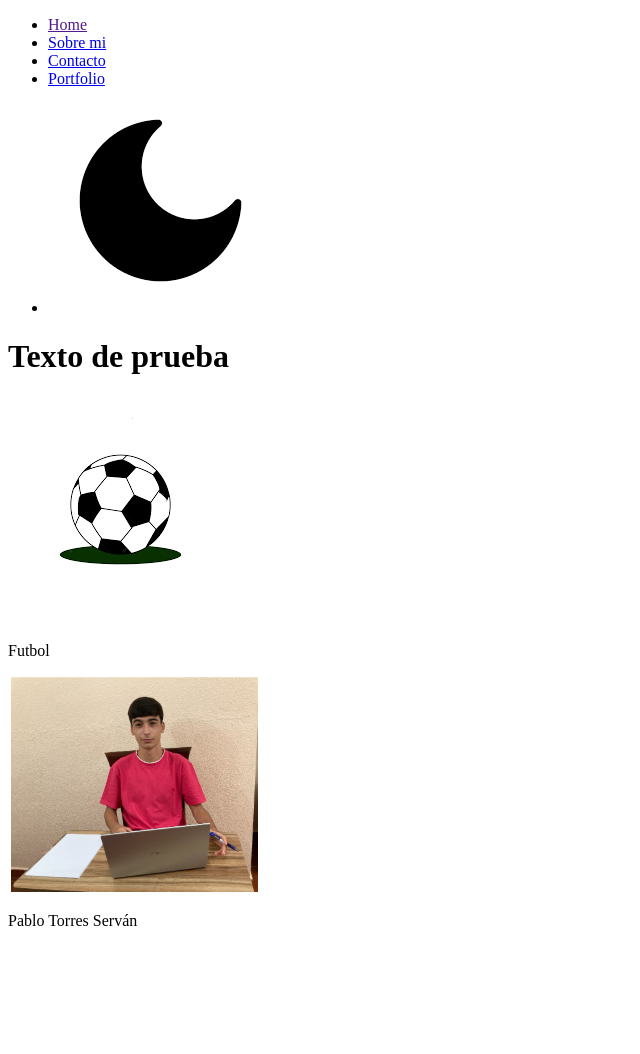
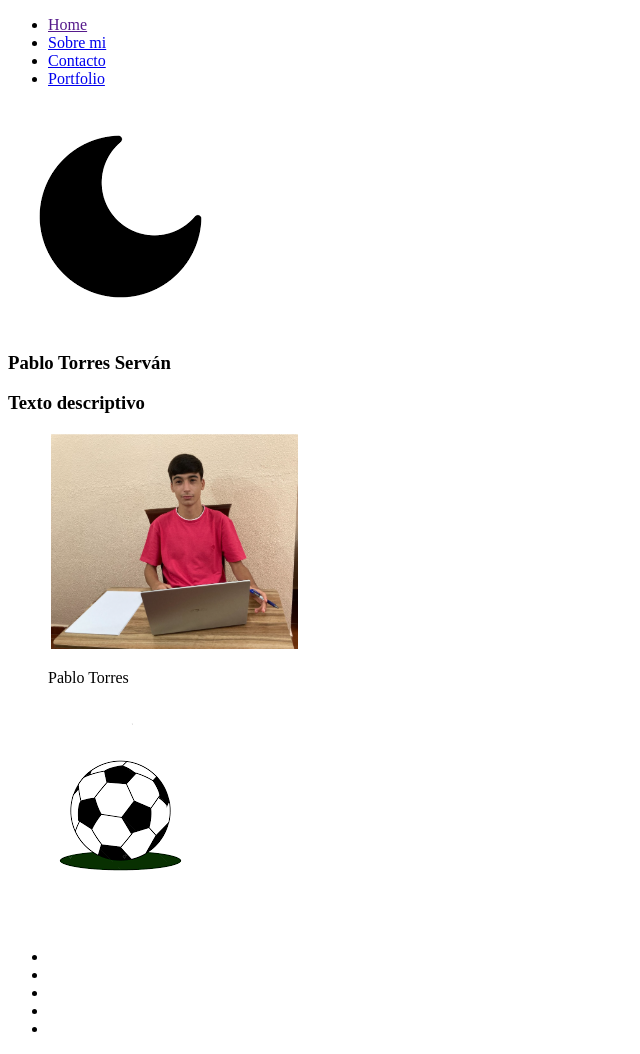
Before and after one commit to eltorres17/Portfolio---Pablo-Torres-Servan---Subida-de-nota, a plain HTML site: page index.HTML in a window 1280 px wide. Shown: the whole page, without its empty margins (0-640 px from the left). Before the commit the page ends 946 px from the top, so only its background shows below. Drawn offline with Linux system fonts and the light colour scheme.

Commit message:
correcion semana 1 -- Marta

```diff
--- a/index.HTML
+++ b/index.HTML
@@ -5,34 +5,51 @@
     <meta name="viewport" content="width=device-width, initial-scale=1.0">
     <title>Subida de nota</title>
     <link rel = "stylesheet" href="./CSS/style.css">
+    <script src="../JS/script.JS" defer></script>
 </head>
 <body id = "body">
-    <script src="../JS/script.JS"></script>
-    <header class="Cabecero"></header>
-    <section class="cabecero__imagen">
 
-    </section>
+    <header class="Cabecero">
         <nav class="cabecero__menu">
             <ul>
                 <li><a class="cabecero__menu__enlace" href="">Home</a></li>
                 <li><a class="cabecero__menu__enlace" href="./HTML/About_me.HTML">Sobre mi</a></li>
                 <li><a class="cabecero__menu__enlace" href="./HTML/Contact_me.HTML">Contacto</a></li>
                 <li><a class="cabecero__menu__enlace" href="./HTML/Profolio.HTML">Portfolio</a></li>
-            <li><a class="cabecero__menu__oscuro">
-                <img src = "./Assets/modo-oscuro.png" class ="cabecero__menu__oscuro">
-            </a></li>
             </ul>
         </nav>
-    </body>
+    </header>
     <main>
-        <h1 class ="main__texto">Texto de prueba</h1>
+        <section class="cabecero__imagen">
+            <a class="cabecero__menu__oscuro">
+                <img src = "./Assets/modo-oscuro.png" class ="cabecero__menu__oscuro">
+            </a>
+        </section>
+        <section>
+            <article>
+                <h1 class ="main__imagen__texto">Pablo Torres Serván</p>
+                <p>Texto descriptivo</p>
+            </article>
+            <figure>
+                <img src="./Assets/Foto perfil.png" class ="main__imagen">
+                <figcaption>
+                    <p>Pablo Torres</p>
+                </figcaption>
+            </figure>
+        </section>
+       <section>
             <img src="./Assets/aficción 1.png" class="main__imagen">
-        <p class ="main__imagen__texto">Futbol</p>
+            <article>
+                <ul>
+                    <li></li>
+                    <li></li>
+                    <li></li>
+                    <li></li>
+                    <li></li>
+                </ul>
+            </article>
 
-        <img src="./Assets/Foto perfil.png" class ="main__imagen">
-        <p class ="main__imagen__texto">Pablo Torres Serván</p>
+       </section>
     </main>
-
-
 </body>
 </html>
```
Also changed, not shown: HTML/About_me.HTML (+4 -2 lines), HTML/Contact_me.HTML (+9 -9 lines), HTML/Profolio.HTML (+24 -9 lines). Lines whose indentation alone changed are shown as unchanged.
